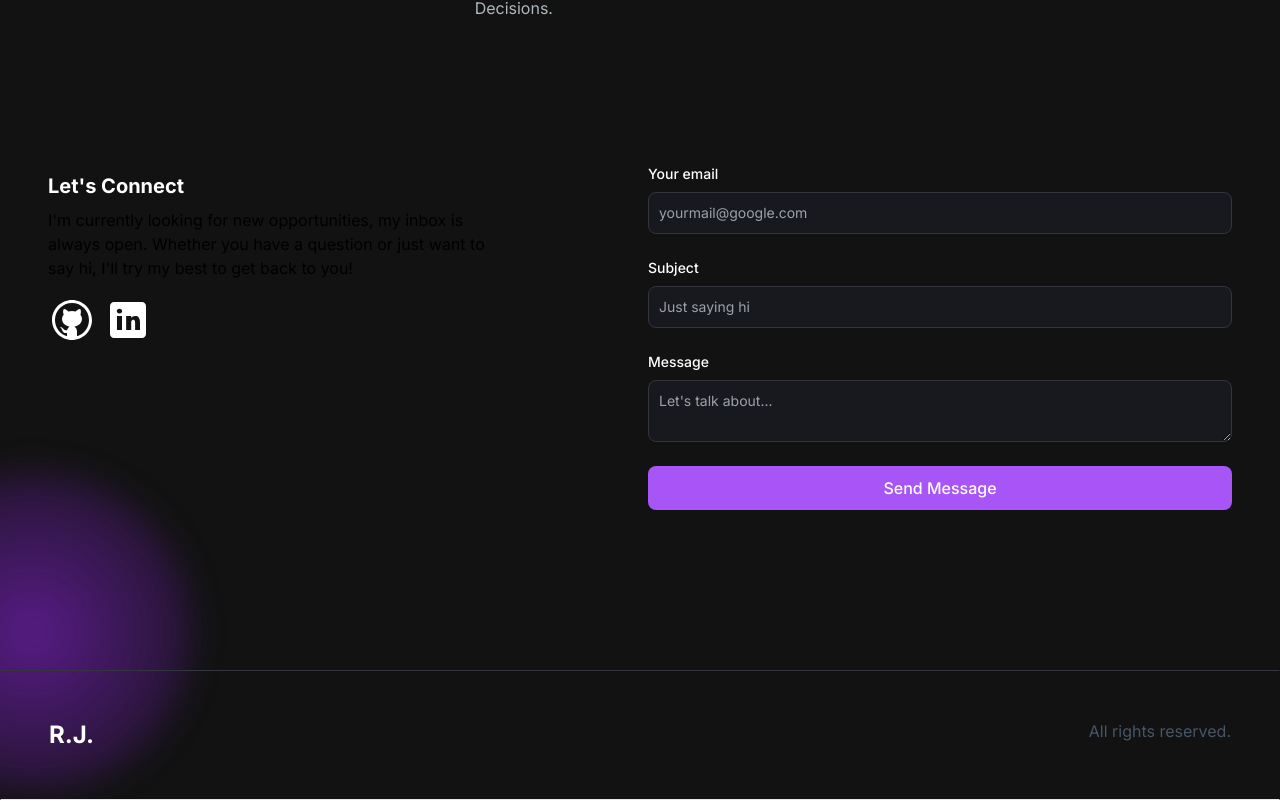
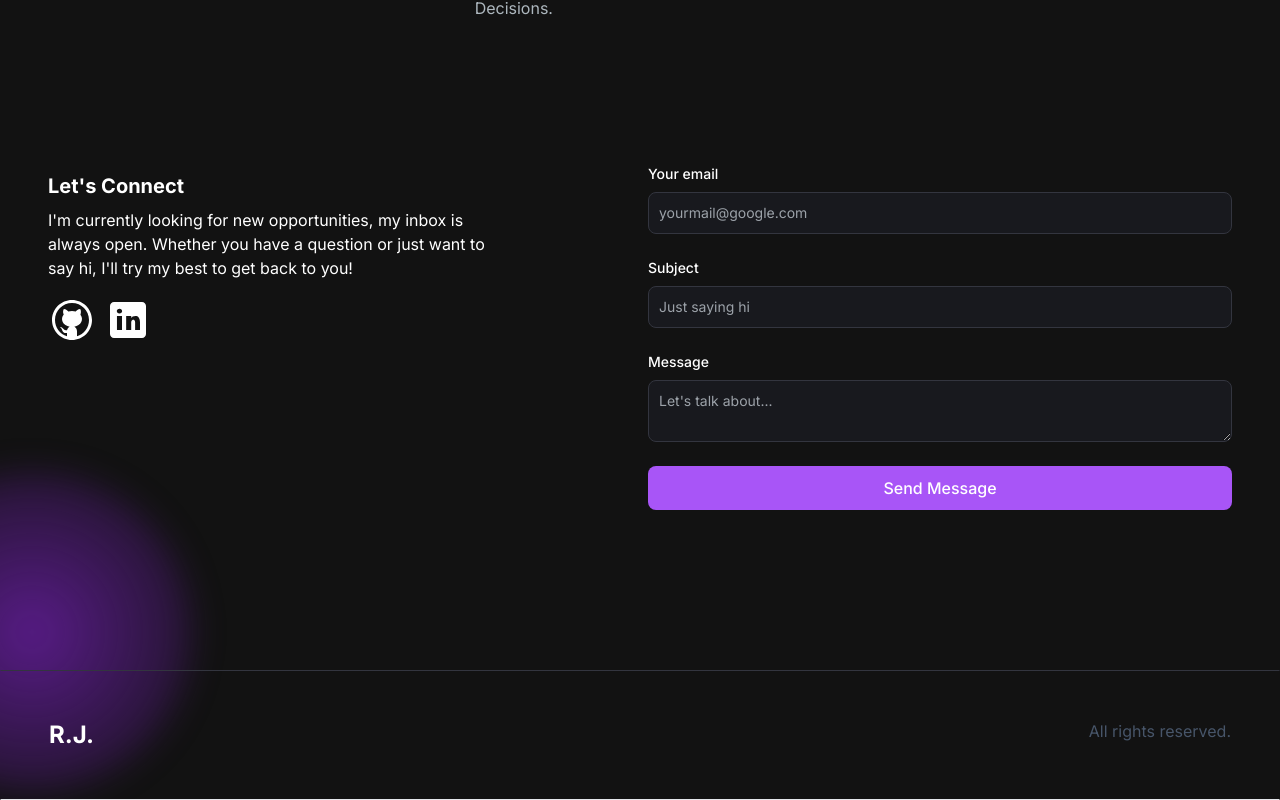
Before and after one commit to rishabhjais1701/rj17_portfolio, a Next.js app: page / in a window 1280 px wide. Shown: the part 2372-3172 px from the top of the page. Built offline with nearby package versions, Linux system fonts and the light colour scheme.

Commit message:
new files and folders

```diff
--- a/src/app/components/EmailSection.jsx
+++ b/src/app/components/EmailSection.jsx
@@ -49,7 +49,7 @@ const EmailSection = () => {
         <h5 className="text-xl font-bold text-white my-2">
           Let&apos;s Connect
         </h5>
-        <p className="text-gray mb-4 max-w-md">
+        <p className="text-white mb-4 max-w-md">
           {" "}
           I&apos;m currently looking for new opportunities, my inbox is always
           open. Whether you have a question or just want to say hi, I&apos;ll
```
